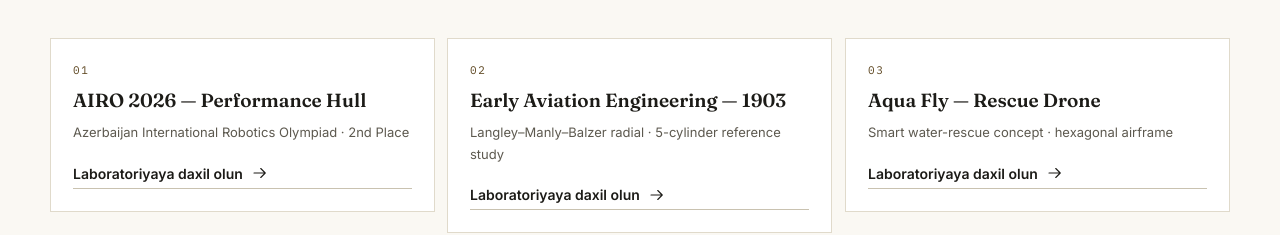
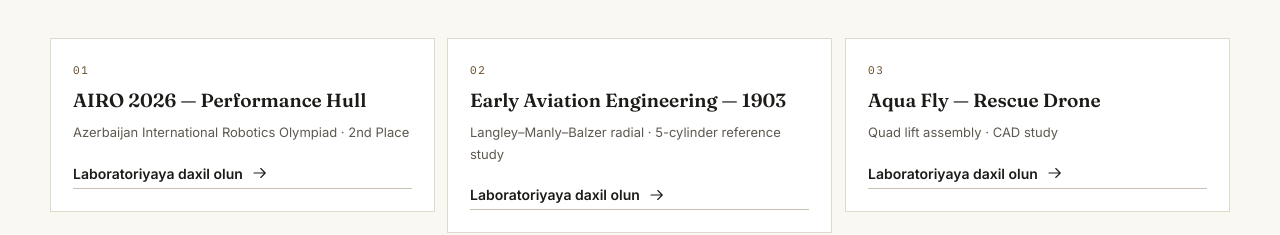
Before and after one commit to Eldar-test-web/eldar, a Next.js app: page /az in a window 1280 px wide. Shown: the part 2554-2789 px from the top of the page. Built offline with nearby package versions, Linux system fonts and the light colour scheme.

Commit message:
polish: aqua-fly subtitle matches quad CAD assembly

```diff
--- a/src/data/models.ts
+++ b/src/data/models.ts
@@ -54,7 +54,7 @@ export const LAB_MODELS: LabModel[] = [
     id: "aqua-fly",
     index: "03",
     title: "Aqua Fly — Rescue Drone",
-    subtitle: "Smart water-rescue concept · hexagonal airframe",
+    subtitle: "Quad lift assembly · CAD study",
     description:
       "Eldar's drone CAD assembly (6 parts) — four corner lift modules, central frame and lower unit. Shown exactly as modeled; rotate and inspect from every side, with wireframe and transparent modes. Concept visualisation connected to the portfolio project — see aquafly-29.github.io/aqua-fly for the project site.",
     descriptionAz:
```
